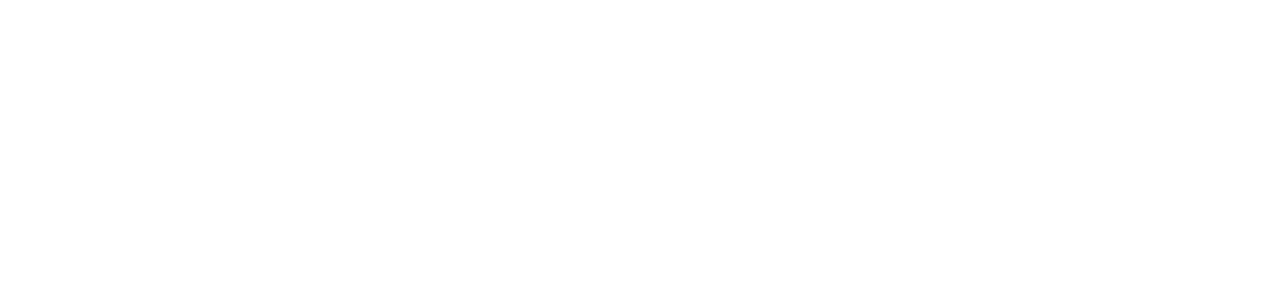
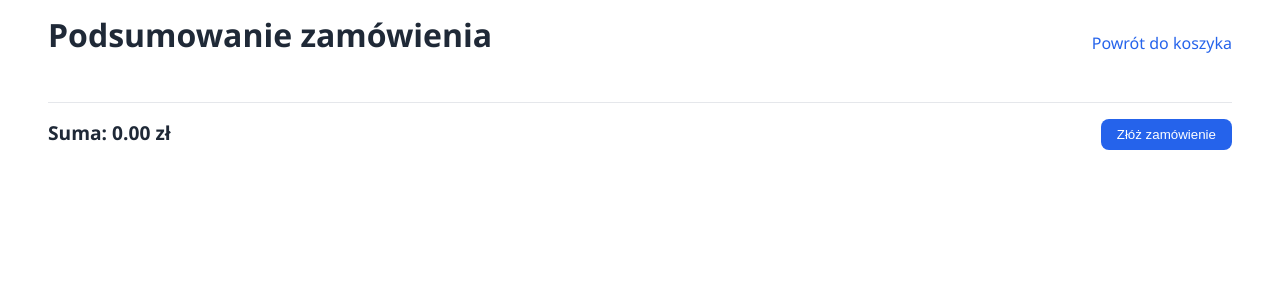
Before and after one commit to kayYZ1/Kacper_Manczyk_Web_Wroclaw, a React (Vite) app: page /#/checkout in a window 1280 px wide. Shown: the top 300 px of the page. Built offline with nearby package versions, Linux system fonts and the light colour scheme.

Commit message:
refactor: use HashRouter

```diff
--- a/package.json
+++ b/package.json
@@ -3,7 +3,7 @@
   "private": true,
   "version": "0.0.0",
   "type": "module",
-  "homepage": "https://kayYZ1.github.io/Kacper_Manczyk_Web_Wroclaw",
+  "homepage": "https://kayYZ1.github.io/Kacper_Manczyk_Web_Wroclaw/",
   "scripts": {
     "dev": "vite",
     "build": "tsc -b && vite build",
--- a/src/features/checkout/checkout.tsx
+++ b/src/features/checkout/checkout.tsx
@@ -28,7 +28,7 @@ export default function Checkout() {
     sessionStorage.setItem("order", JSON.stringify(cart));
     dispatch({ type: CartActions.CLEAR_CART });
     //Put items in the sessionStorage, clear the cart and make a full page reload.
-    window.location.href = "/order-confirmation.html";
+    window.location.href = "/Kacper_Manczyk_Web_Wroclaw/order-confirmation.html";
   };
 
   return (
--- a/src/main.tsx
+++ b/src/main.tsx
@@ -1,6 +1,6 @@
 import { StrictMode } from "react";
 import { createRoot } from "react-dom/client";
-import { BrowserRouter } from "react-router";
+import { HashRouter } from "react-router";
 
 import { CartProvider } from "./lib/cart/cart-provider.tsx";
 import App from "./app.tsx";
@@ -9,10 +9,10 @@ import "./index.css";
 
 createRoot(document.getElementById("root")!).render(
   <StrictMode>
-    <BrowserRouter basename="/Kacper_Manczyk_Web_Wroclaw">
+    <HashRouter>
       <CartProvider>
         <App />
       </CartProvider>
-    </BrowserRouter>
+    </HashRouter>
   </StrictMode>,
 );
--- a/vite.config.ts
+++ b/vite.config.ts
@@ -5,7 +5,7 @@ import path from 'path';
 // https://vite.dev/config/
 export default defineConfig({
   plugins: [react()],
-  base: "/Kacper_Manczyk_Web_Wroclaw/",
+  base: "/Kacper_Manczyk_Web_Wroclaw",
   resolve: {
     alias: {
       '@': path.resolve(__dirname, 'src')
```
